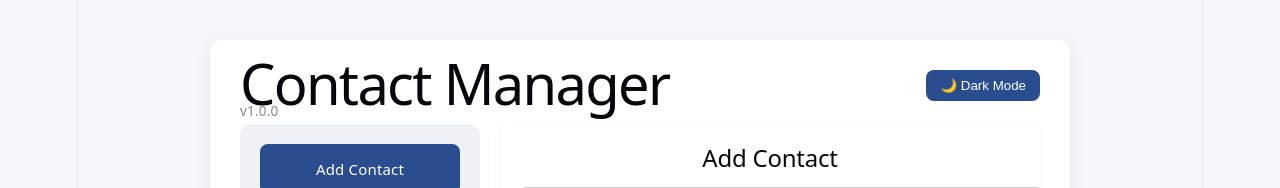
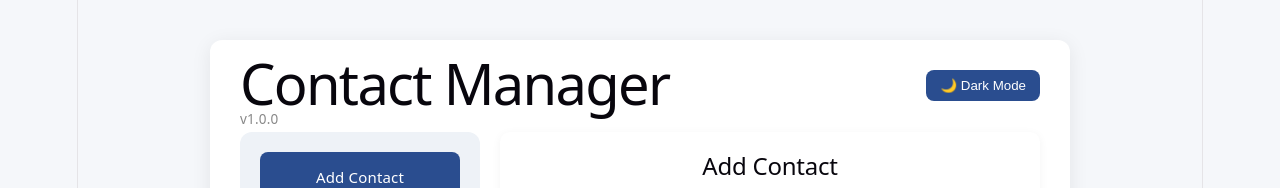
Before and after one commit to paulrdaniel1-beep/contact-manager-frontend, a React (Vite) app: page / in a window 1280 px wide. Shown: the top 188 px of the page. Built offline with nearby package versions, Linux system fonts and the light colour scheme; no server answers.

Commit message:
Added version number to header - left aligned

```diff
--- a/src/HeaderBar.jsx
+++ b/src/HeaderBar.jsx
@@ -17,7 +17,7 @@ function HeaderBar({ theme, toggleTheme }) {
           style={{
             fontSize: "0.75rem",
             color: "#888",
-            marginTop: "2px",
+            marginTop: "10px",
             textAlign: "left",
           }}
         >
```
